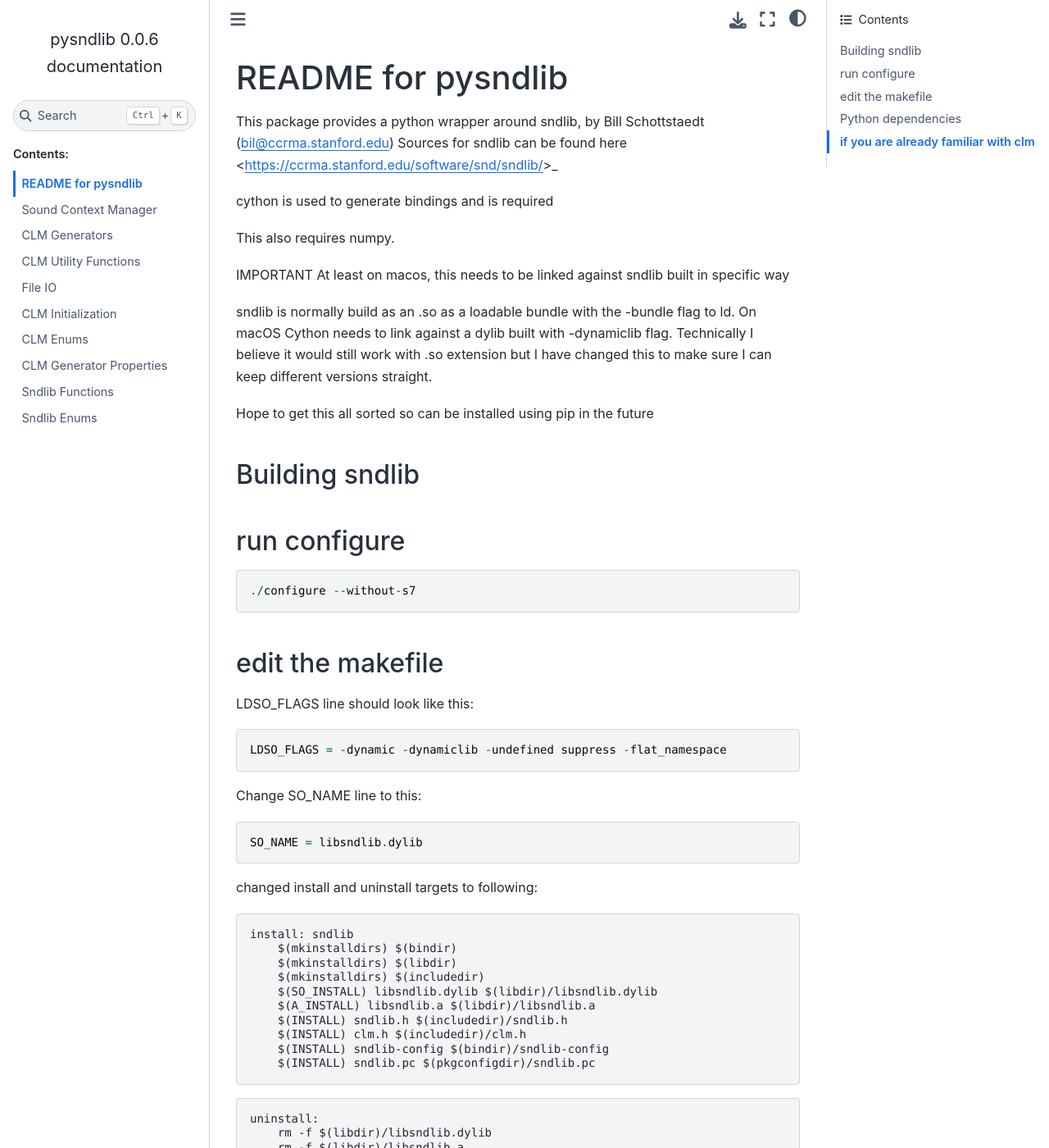
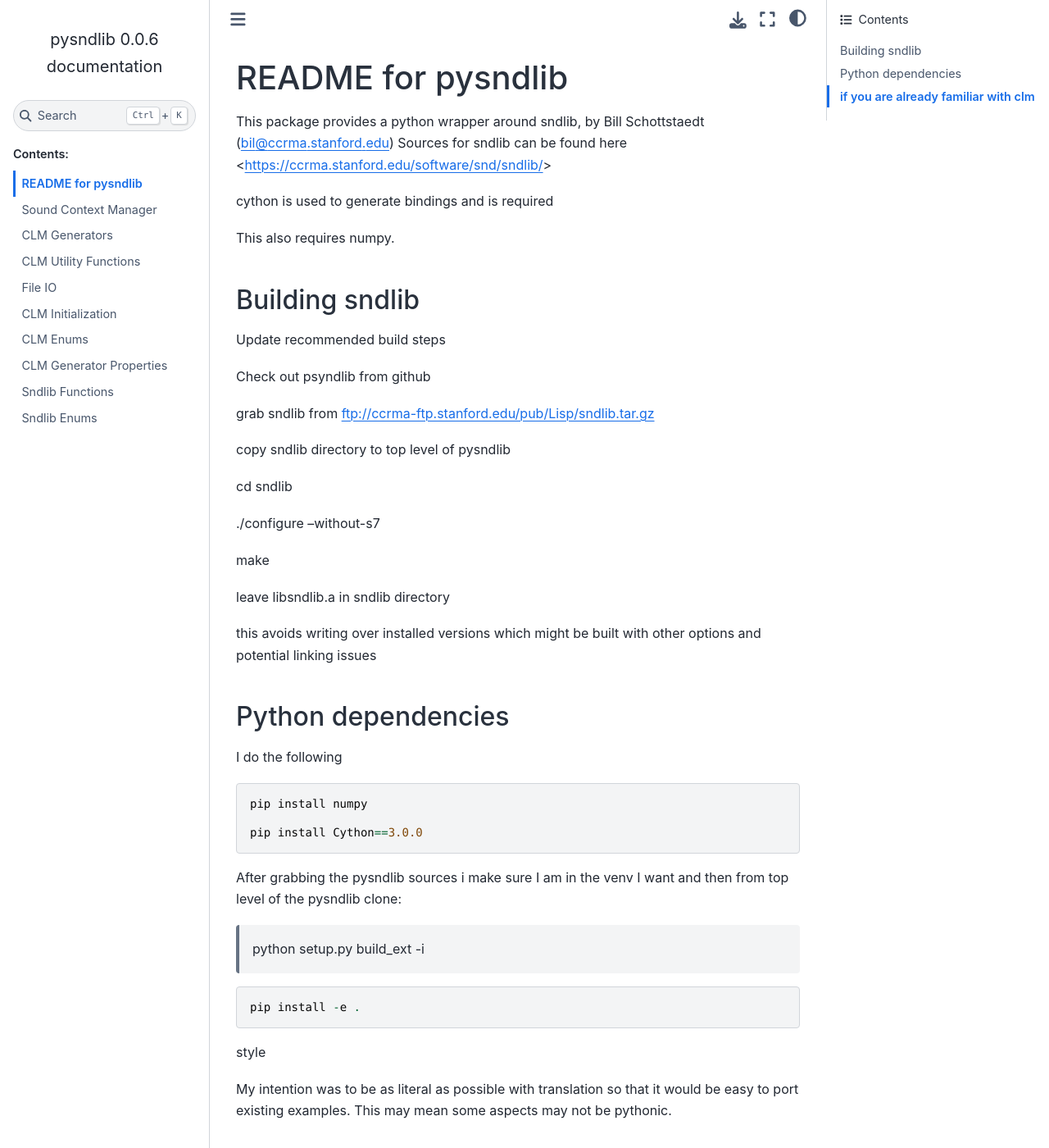
Before and after one commit to testcase/pysndlib, a Sphinx documentation site: the page built from docs/source/readme.rst, in a window 1280 px wide and 1400 px high. Shown: the whole window at 82% size. Built offline with Sphinx 7.4.7 and the Sphinx Book theme 1.1.4, drawn with Linux system fonts in a browser that asks for light colours; some of the changed text lies outside the part shown.

Commit message:
update build

```diff
--- a/docs/source/readme.rst
+++ b/docs/source/readme.rst
@@ -2,74 +2,35 @@
 =======================
 
 This package provides a python wrapper around sndlib, by Bill Schottstaedt (bil@ccrma.stanford.edu)
-Sources for sndlib can be found here <https://ccrma.stanford.edu/software/snd/sndlib/>_
+Sources for sndlib can be found here <https://ccrma.stanford.edu/software/snd/sndlib/>
 
 cython is used to generate bindings and is required
 
 This also requires numpy.
 
-IMPORTANT At least on macos, this needs to be linked against sndlib built in specific way
+Building sndlib
+---------------------
 
-sndlib is normally build as an .so as a loadable bundle with the -bundle flag to ld. On macOS Cython needs to
-link against a dylib built with -dynamiclib flag. Technically I believe it would still work with .so
-extension but I have changed this to make sure I can keep different versions straight.
+Update recommended build steps
 
-Hope to get this all sorted so can be installed using pip in the future
+Check out psyndlib from github
+
+grab sndlib from ftp://ccrma-ftp.stanford.edu/pub/Lisp/sndlib.tar.gz
+
+copy sndlib directory to top level of pysndlib
+
+cd sndlib
+
+./configure --without-s7
 
 
-Building sndlib
-----------------
+make
 
-run configure
----------------
 
-::
+leave libsndlib.a in sndlib directory
 
-    ./configure --without-s7
-
-edit the makefile
---------------------
-
-LDSO_FLAGS line should look like this:
-
-::
-
-    LDSO_FLAGS = -dynamic -dynamiclib -undefined suppress -flat_namespace
-
-Change SO_NAME line to this:
-
-::
-
-    SO_NAME = libsndlib.dylib
-
-changed install and uninstall targets to following:
-
-::
-
-    install: sndlib
-        $(mkinstalldirs) $(bindir)
-        $(mkinstalldirs) $(libdir)
-        $(mkinstalldirs) $(includedir)
-        $(SO_INSTALL) libsndlib.dylib $(libdir)/libsndlib.dylib
-        $(A_INSTALL) libsndlib.a $(libdir)/libsndlib.a
-        $(INSTALL) sndlib.h $(includedir)/sndlib.h
-        $(INSTALL) clm.h $(includedir)/clm.h
-        $(INSTALL) sndlib-config $(bindir)/sndlib-config
-        $(INSTALL) sndlib.pc $(pkgconfigdir)/sndlib.pc
-
-::
-
-    uninstall:
-        rm -f $(libdir)/libsndlib.dylib
-        rm -f $(libdir)/libsndlib.a
-
-::
-
-    make
-
-::
-
-    sudo make install
+this avoids writing over installed versions which might be built with other options and
+potential linking issues
 
 
 Python dependencies
@@ -80,18 +41,12 @@
 
     pip install numpy
 
-    pip install Cython==3.0.0b3
+    pip install Cython==3.0.0
 
 
 After grabbing the pysndlib sources i make sure I am in the venv I want and then from top level
 of the pysndlib clone:
 
-
-   ** Make sure LIB_PATH is setup to look at /usr/local/lib **
-
-
-
-::
 
     python setup.py build_ext -i
 
```
